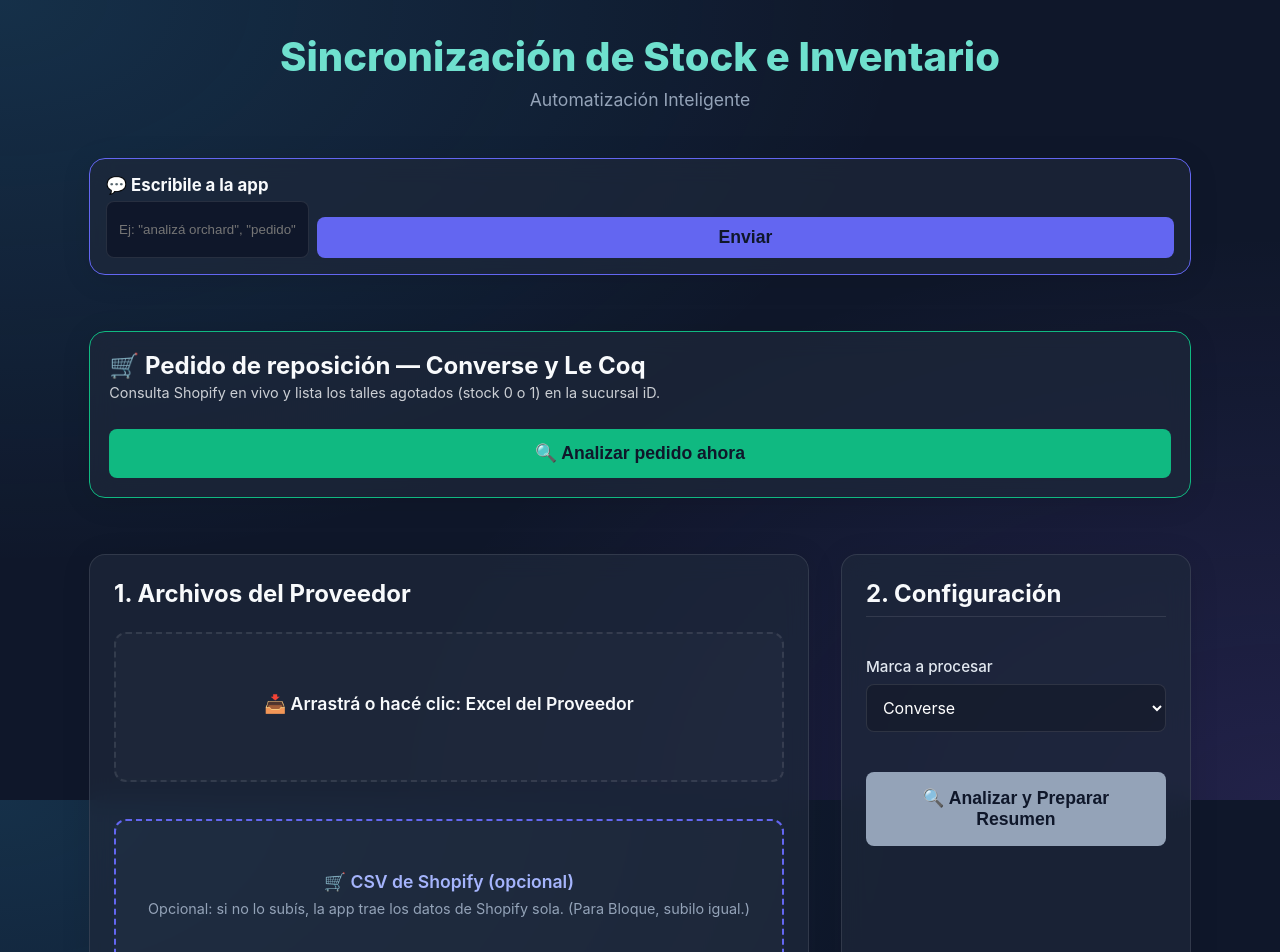
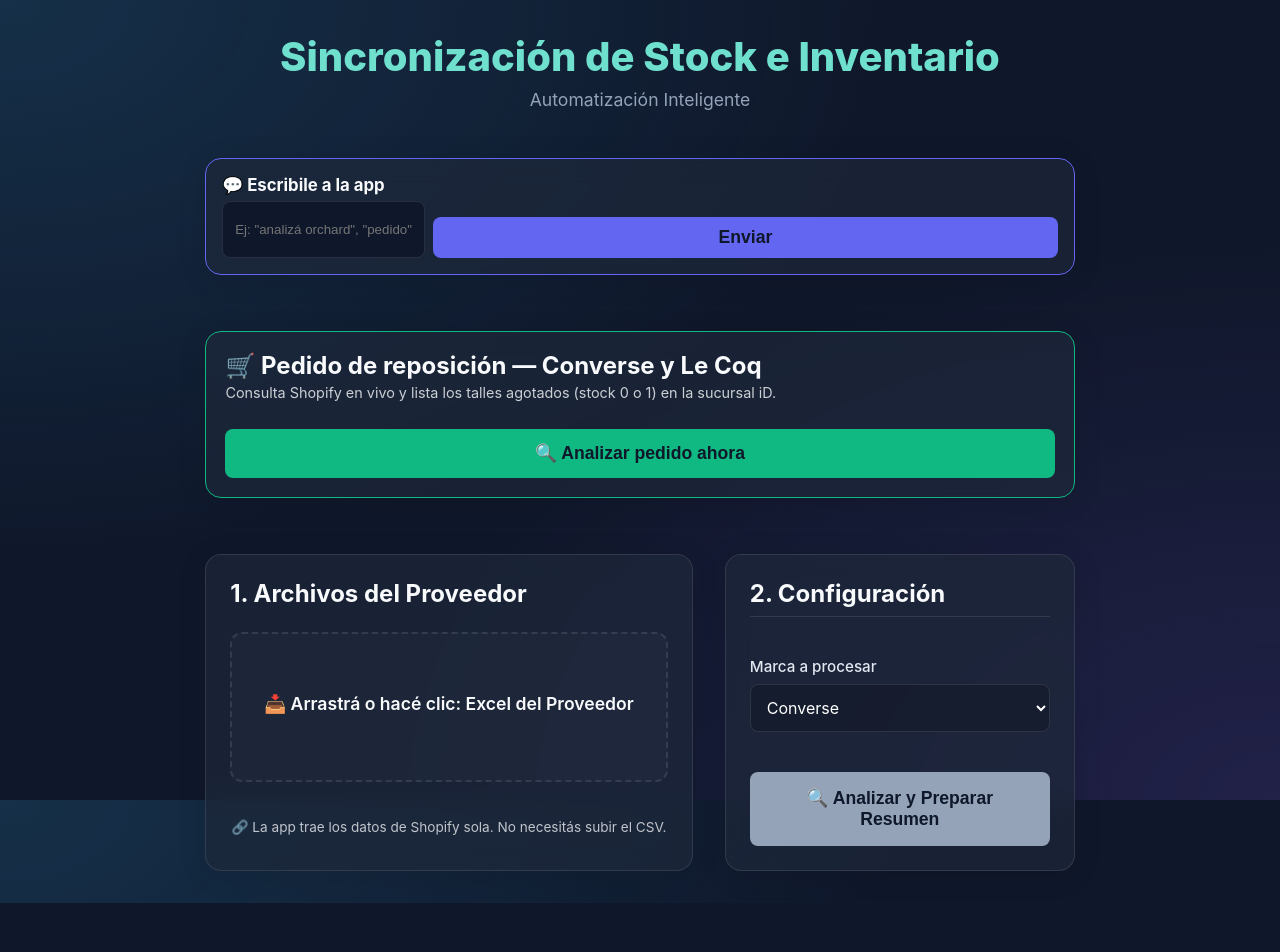
Before and after one commit to wandalemma-dot/smart-sync-shopify, a React (Vite) app: page / in a window 1280 px wide. Shown: the top 952 px of the page. After the commit the page ends 903 px from the top, so only its background shows below. Built offline with nearby package versions, Linux system fonts and the light colour scheme.

Commit message:
UI: ocultar el CSV de Shopify salvo en Bloque; para el resto avisa que se trae solo

```diff
--- a/src/App.tsx
+++ b/src/App.tsx
@@ -400,6 +400,8 @@ export default function App() {
               </>
             )}
 
+            {config.brand === 'bloque' ? (
+              <>
                 <input
                   ref={shopifyInputRef}
                   type="file"
@@ -414,10 +416,16 @@ export default function App() {
                   style={{ marginTop: '0.8rem', borderColor: shopifyFile ? '#10b981' : '#6366f1', cursor: 'pointer' }}
                 >
                   <h3 style={{ color: shopifyFile ? '#10b981' : '#a5b4fc' }}>
-                {shopifyFile ? '✅ Shopify CSV Listo' : '🛒 CSV de Shopify (opcional)'}
+                    {shopifyFile ? '✅ Shopify CSV Listo' : '🛒 Arrastrá o hacé clic: CSV de Shopify (products_export)'}
                   </h3>
-              <p>{shopifyFile?.name || 'Opcional: si no lo subís, la app trae los datos de Shopify sola. (Para Bloque, subilo igual.)'}</p>
+                  <p>{shopifyFile?.name || 'Necesario para detectar si los productos ya existen'}</p>
                 </div>
+              </>
+            ) : (
+              <p style={{ marginTop: '0.8rem', fontSize: '0.85rem', opacity: 0.75, textAlign: 'center' }}>
+                🔗 La app trae los datos de Shopify sola. No necesitás subir el CSV.
+              </p>
+            )}
           </div>
 
           <div className="glass-panel settings-panel">
```
Lines whose indentation alone changed are shown as unchanged.
